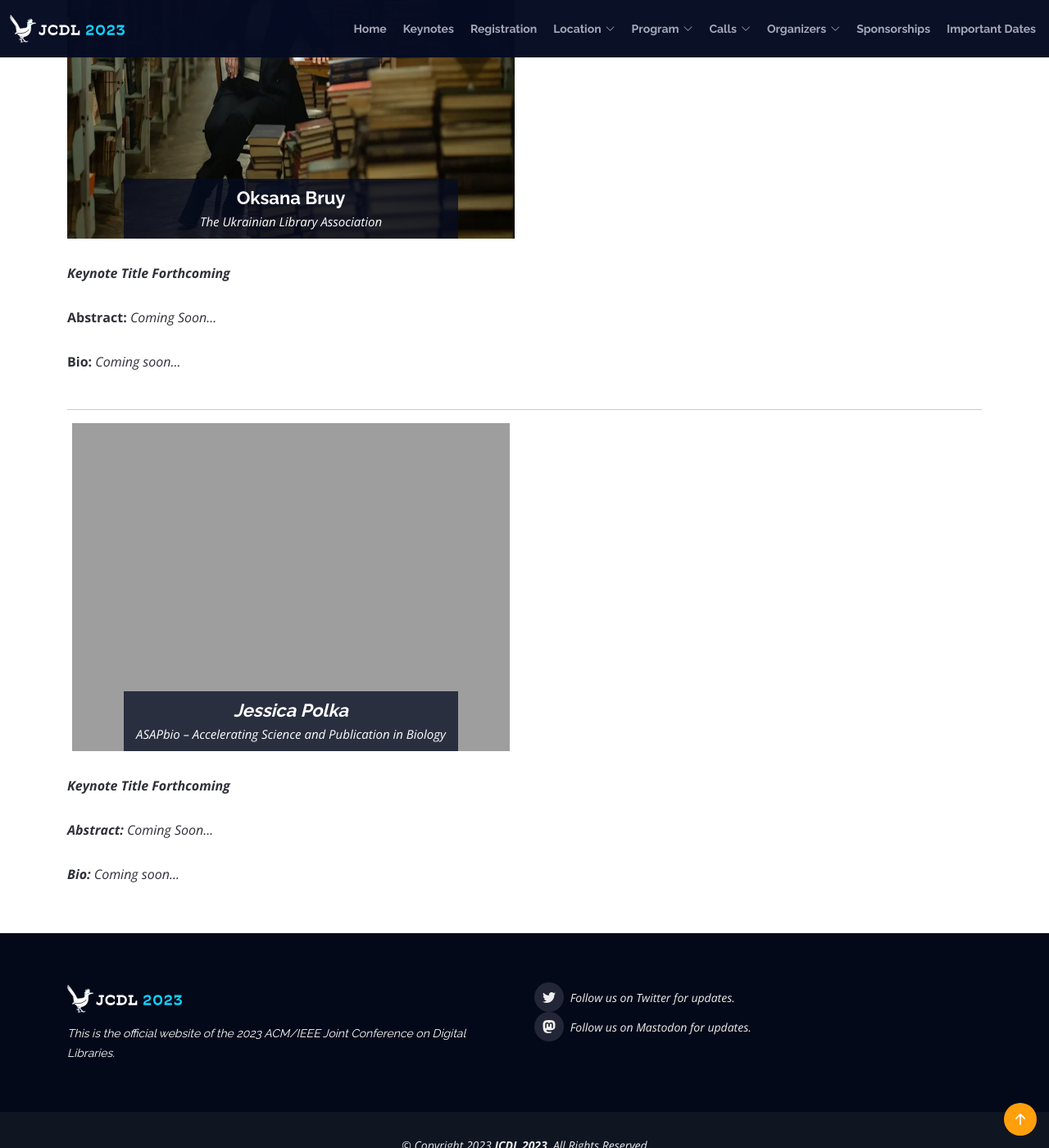
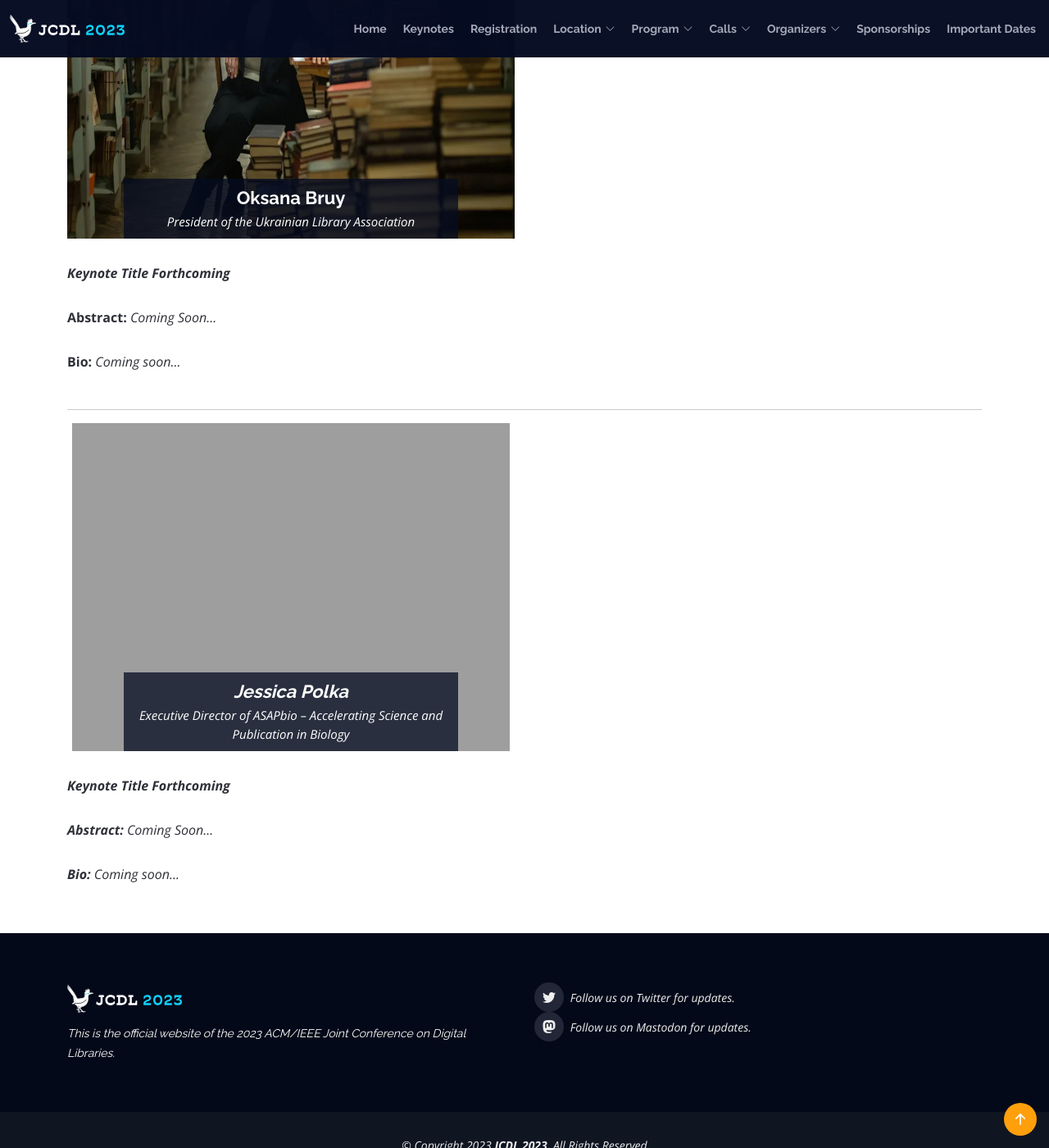
Before and after one commit to shawnmjones/JCDL2023-website-source, a Jekyll site: the page built from keynotes.html, in a window 1280 px wide and 1400 px high, scrolled down 1197 px. Shown: the whole window at 82% size. Built offline with Jekyll 4.4.1, drawn with Linux system fonts in a browser that asks for light colours; some of the changed text lies outside the part shown.

Commit message:
Added titles

```diff
--- a/keynotes.html
+++ b/keynotes.html
@@ -42,7 +42,7 @@
                             <h3>
                                 Sarah Lamdan
                             </h3>
-                            <p>The City University of New York (CUNY)</p>
+                            <p>Professor of Law at The City University of New York (CUNY) School of Law</p>
                             <div class="social">
                                 <a href="https://www.sarahlamdan.com/" target="_blank">
                                     <i class="bi bi-globe" style="font-size: 24px;"></i>
@@ -96,7 +96,7 @@
                             <h3>
                                 Oksana Bruy
                             </h3>
-                            <p>The Ukrainian Library Association</p>
+                            <p>President of the Ukrainian Library Association</p>
                             <div class="social">
                                 &nbsp;
                             </div>
@@ -142,7 +142,7 @@
                             <h3>
                                 Jessica Polka
                             </h3>
-                            <p>ASAPbio – Accelerating Science and Publication in Biology</p>
+                            <p>Executive Director of ASAPbio – Accelerating Science and Publication in Biology</p>
                             <div class="social">
                                 &nbsp;
                             </div>
```
